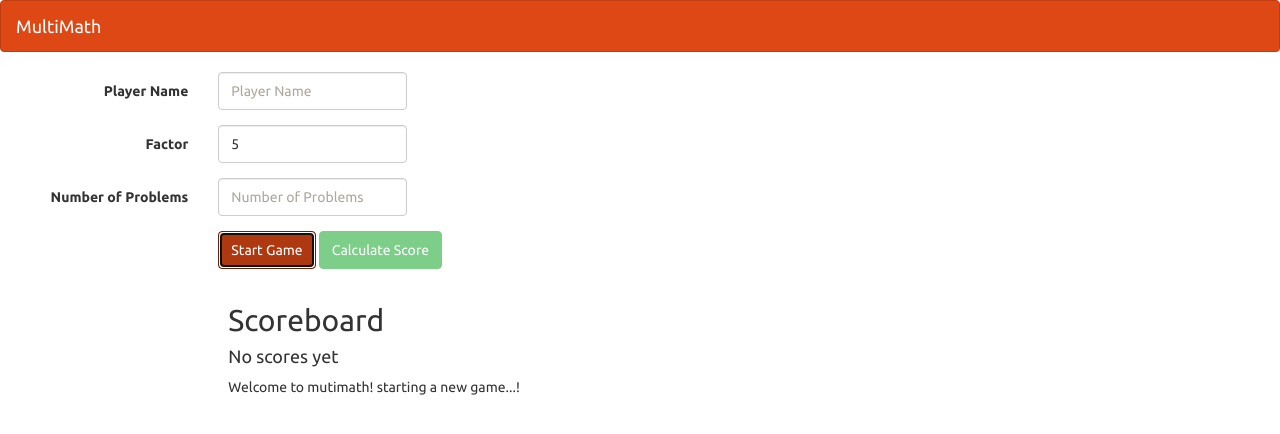
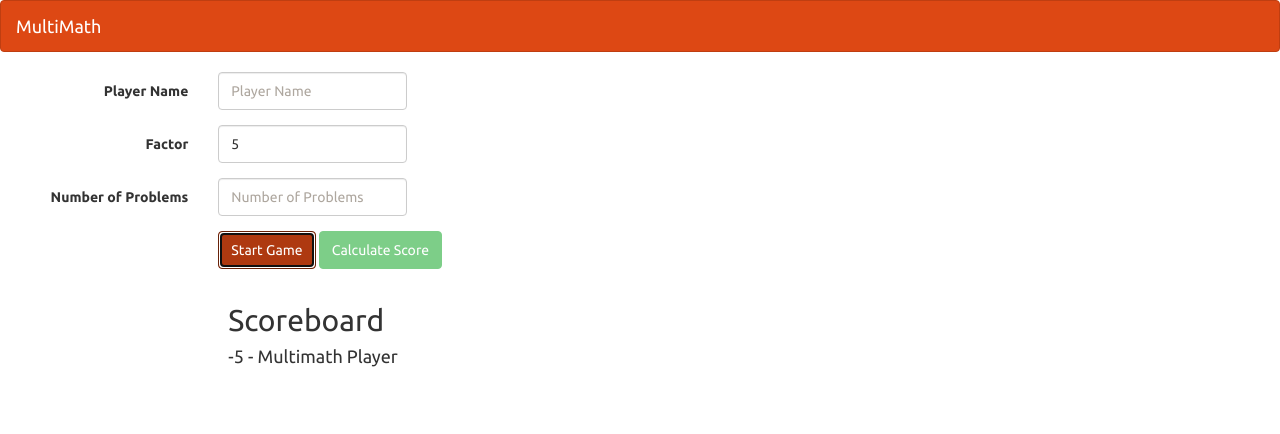
Before and after one commit to NateNate24/Typescript-Training, a website built with webpack: page multimath/index.html in a window 1280 px wide. Both pictures are taken after a click on the button "Start Game". Built offline with nearby package versions, Linux system fonts and the light colour scheme.

Commit message:
writing-better-functions-with-typescript-slides

```diff
--- a/multimath/app/app.ts
+++ b/multimath/app/app.ts
@@ -1,8 +1,49 @@
 function startGame() {
     // starting a new game
-    var messagesElement = document.getElementById('messages');
-    messagesElement!.innerText = 'Welcome to mutimath! starting a new game...! ';
 
-}
+    let playerName: string | undefined =  getInputValue('playername');
+    logPlayer(playerName);
 
-document.getElementById('startGame')!.addEventListener('click', startGame);
+    postScore(88, playerName);
+    postScore(-5, playerName);
+
+  }
+
+  function logPlayer(name: string = 'Multimath Player') : void {
+    console.log(`New game starting for player: ${name}`);
+  }
+
+  function getInputValue(elementID: string) : string | undefined  {
+    const inputElement: HTMLInputElement = <HTMLInputElement>document.getElementById(elementID);
+
+    if (inputElement.value === '') {
+        return undefined;
+    }
+    else {
+      return inputElement.value;
+    }
+  }
+
+    function postScore(score: number, playerName: string = 'Multimath Player'): void {
+        let logger: (value: string) => void;
+
+        if (score < 0) {
+          logger = logError;
+        }
+        else {
+          logger = logMessage;
+        }
+
+      const scoreElement: HTMLElement | null = document.getElementById('postedScores');
+      scoreElement!.innerText = `${score} - ${playerName}`;
+
+      logger(`Score: ${score}`);
+  }
+
+  document.getElementById('startGame')!.addEventListener('click', startGame);
+
+  const logMessage = (message: string) => console.log(message);
+
+  function logError(err: string): void {
+    console.error(err);
+  }
--- a/multimath/index.html
+++ b/multimath/index.html
@@ -49,13 +49,13 @@
 
     <div class="col-sm-offset-2 col-sm-10" id="scores">
         <h2>Scoreboard</h2>
-        <h4>No scores yet</h4>
+        <h4 id='postedScores'>No scores yet</h4>
     </div>
 
     <div class="col-sm-offset-2 col-sm-10" id="messages"></div>
 
     <!-- add script tags here -->
-    <script src='/bundle.js'></script>
+    <script src='bundle.js'></script>
 
 </body>
 </html>
```
Also changed, not shown: multimath/tsconfig.base.json (+8 -10 lines).
